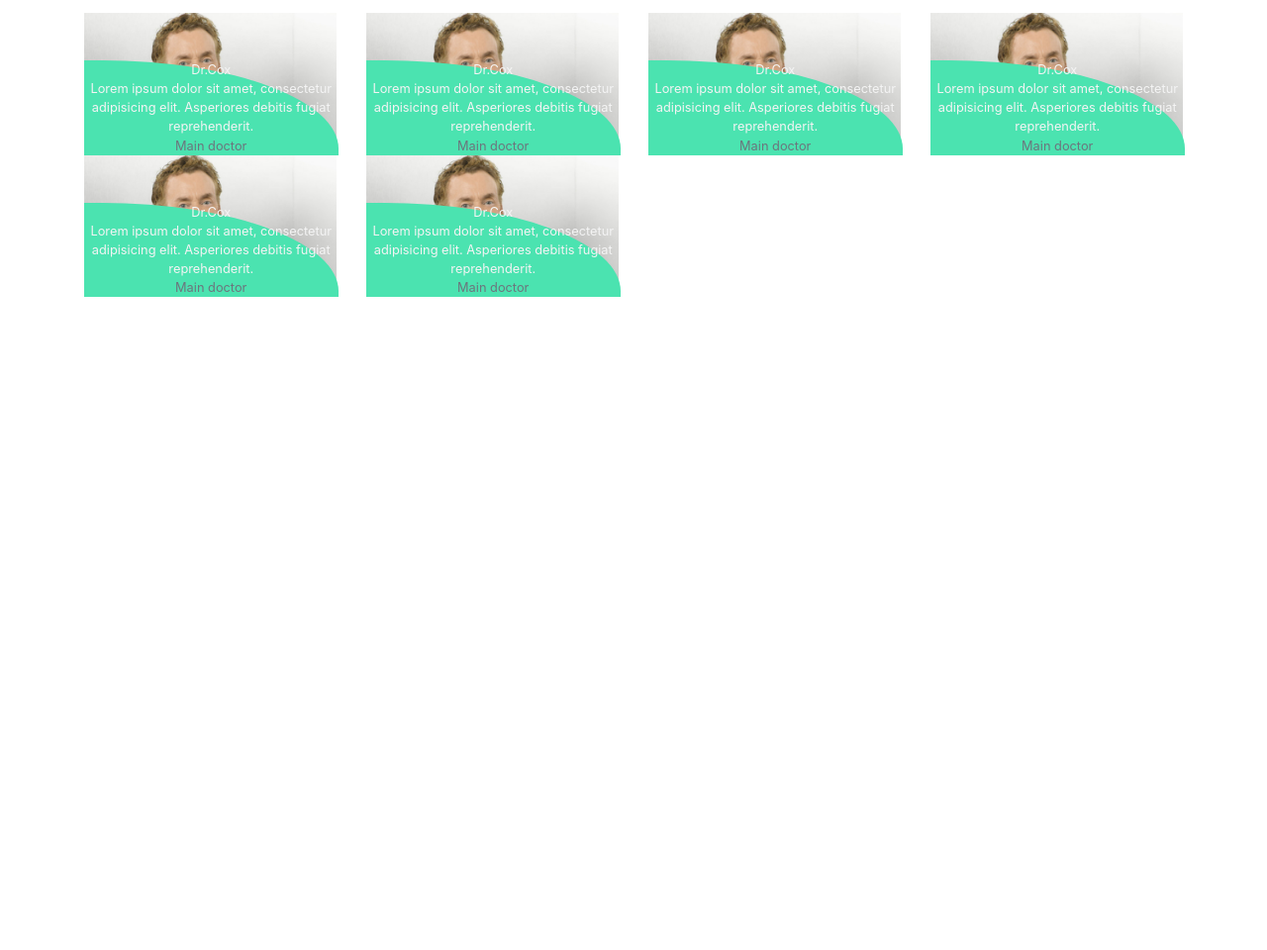
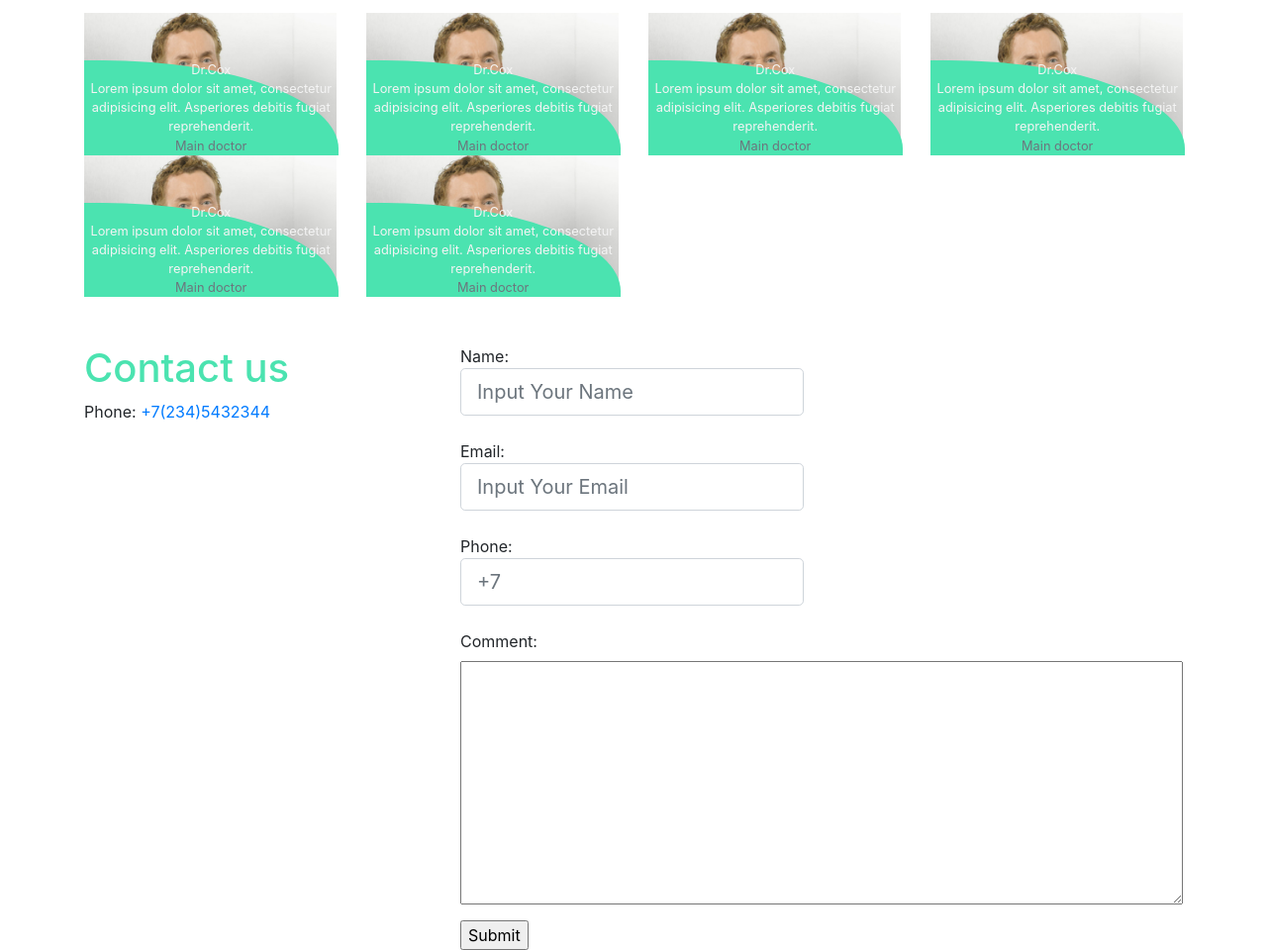
Before and after one commit to jonyweb20/Bootstrap_site, a plain HTML site: page index.html in a window 1280 px wide. Shown: the part 2012-2972 px from the top of the page at 99% size. Before the commit the page ends 2312 px from the top, so only its background shows below. Drawn offline with nearby package versions, Linux system fonts and the light colour scheme.

Commit message:
v.1.2
с блоком ввода информации

```diff
--- a/index.html
+++ b/index.html
@@ -3,7 +3,8 @@
 <head>
     <meta charset="UTF-8">
     <title>Title</title>
-    <link rel="stylesheet" href="https://cdn.jsdelivr.net/npm/bootstrap@4.6.0/dist/css/bootstrap.min.css" integrity="sha384-B0vP5xmATw1+K9KRQjQERJvTumQW0nPEzvF6L/Z6nronJ3oUOFUFpCjEUQouq2+l" crossorigin="anonymous">
+    <link rel="stylesheet" href="https://cdn.jsdelivr.net/npm/bootstrap@4.6.0/dist/css/bootstrap.min.css"
+          integrity="sha384-B0vP5xmATw1+K9KRQjQERJvTumQW0nPEzvF6L/Z6nronJ3oUOFUFpCjEUQouq2+l" crossorigin="anonymous">
     <link rel="stylesheet" href="https://cdnjs.cloudflare.com/ajax/libs/font-awesome/5.15.2/css/all.min.css">
 
     <link rel="stylesheet" href="css/style.css">
@@ -52,7 +53,14 @@
             </div>
             <div class="col-sm-12 col-md-8">
                 <h3>Scrubs</h3>
-                <p>Lorem ipsum dolor sit amet, consectetur adipisicing elit. Aliquid aperiam consequuntur ea eius enim esse expedita facilis id, iusto natus nobis odit officia officiis placeat quam quia rerum vitae, voluptates! Ab, alias asperiores consectetur deleniti dolores, dolorum ducimus eligendi error esse est, explicabo harum hic id ipsa labore nobis nulla officiis quam quod ratione rem repudiandae rerum saepe sunt suscipit vel voluptatum. Id, sint, tenetur! Ad dicta eius, expedita nulla officia porro quaerat! Ad amet architecto, at blanditiis commodi cumque, deserunt distinctio fuga hic illum impedit ipsa minus modi molestiae necessitatibus nihil obcaecati perspiciatis porro quasi, qui sed velit veritatis.</p>
+                <p>Lorem ipsum dolor sit amet, consectetur adipisicing elit. Aliquid aperiam consequuntur ea eius enim
+                    esse expedita facilis id, iusto natus nobis odit officia officiis placeat quam quia rerum vitae,
+                    voluptates! Ab, alias asperiores consectetur deleniti dolores, dolorum ducimus eligendi error esse
+                    est, explicabo harum hic id ipsa labore nobis nulla officiis quam quod ratione rem repudiandae rerum
+                    saepe sunt suscipit vel voluptatum. Id, sint, tenetur! Ad dicta eius, expedita nulla officia porro
+                    quaerat! Ad amet architecto, at blanditiis commodi cumque, deserunt distinctio fuga hic illum
+                    impedit ipsa minus modi molestiae necessitatibus nihil obcaecati perspiciatis porro quasi, qui sed
+                    velit veritatis.</p>
             </div>
         </div>
     </div>
@@ -62,14 +70,22 @@
     <h1 class="text-center my-5"> Portfolio </h1>
     <div class="container">
         <div class="row">
-            <div class="col-sm-12 col-md-6 col-lg-4"><img src="img/portfolio-image.png" alt="pic" class="img-fluid m-1"></div>
-            <div class="col-sm-12 col-md-6 col-lg-4"><img src="img/portfolio-image.png" alt="pic" class="img-fluid m-1"></div>
-            <div class="col-sm-12 col-md-6 col-lg-4"><img src="img/portfolio-image.png" alt="pic" class="img-fluid m-1"></div>
-            <div class="col-sm-12 col-md-6 col-lg-4"><img src="img/portfolio-image.png" alt="pic" class="img-fluid m-1"></div>
-            <div class="col-sm-12 col-md-6 col-lg-4"><img src="img/portfolio-image.png" alt="pic" class="img-fluid m-1"></div>
-            <div class="col-sm-12 col-md-6 col-lg-4"><img src="img/portfolio-image.png" alt="pic" class="img-fluid m-1"></div>
-            <div class="col-sm-12 col-md-6 col-lg-4"><img src="img/portfolio-image.png" alt="pic" class="img-fluid m-1"></div>
-            <div class="col-sm-12 col-md-6 col-lg-4"><img src="img/portfolio-image.png" alt="pic" class="img-fluid m-1"></div>
+            <div class="col-sm-12 col-md-6 col-lg-4"><img src="img/portfolio-image.png" alt="pic" class="img-fluid m-1">
+            </div>
+            <div class="col-sm-12 col-md-6 col-lg-4"><img src="img/portfolio-image.png" alt="pic" class="img-fluid m-1">
+            </div>
+            <div class="col-sm-12 col-md-6 col-lg-4"><img src="img/portfolio-image.png" alt="pic" class="img-fluid m-1">
+            </div>
+            <div class="col-sm-12 col-md-6 col-lg-4"><img src="img/portfolio-image.png" alt="pic" class="img-fluid m-1">
+            </div>
+            <div class="col-sm-12 col-md-6 col-lg-4"><img src="img/portfolio-image.png" alt="pic" class="img-fluid m-1">
+            </div>
+            <div class="col-sm-12 col-md-6 col-lg-4"><img src="img/portfolio-image.png" alt="pic" class="img-fluid m-1">
+            </div>
+            <div class="col-sm-12 col-md-6 col-lg-4"><img src="img/portfolio-image.png" alt="pic" class="img-fluid m-1">
+            </div>
+            <div class="col-sm-12 col-md-6 col-lg-4"><img src="img/portfolio-image.png" alt="pic" class="img-fluid m-1">
+            </div>
         </div>
     </div>
 </div>
@@ -82,7 +98,9 @@
                 <img src="img/cox.jpg" alt="team" class="img-fluid">
                 <div class="team-des">
                     <div class="team-des-1">Dr.Cox</div>
-                <div class="team-des-2">Lorem ipsum dolor sit amet, consectetur adipisicing elit. Asperiores debitis fugiat reprehenderit.</div>
+                    <div class="team-des-2">Lorem ipsum dolor sit amet, consectetur adipisicing elit. Asperiores debitis
+                        fugiat reprehenderit.
+                    </div>
                     <div class="text-muted">Main doctor</div>
                 </div>
             </div>
@@ -90,7 +108,9 @@
                 <img src="img/cox.jpg" alt="team" class="img-fluid">
                 <div class="team-des">
                     <div class="team-des-1">Dr.Cox</div>
-                    <div class="team-des-2">Lorem ipsum dolor sit amet, consectetur adipisicing elit. Asperiores debitis fugiat reprehenderit.</div>
+                    <div class="team-des-2">Lorem ipsum dolor sit amet, consectetur adipisicing elit. Asperiores debitis
+                        fugiat reprehenderit.
+                    </div>
                     <div class="text-muted">Main doctor</div>
                 </div>
             </div>
@@ -98,7 +118,9 @@
                 <img src="img/cox.jpg" alt="team" class="img-fluid">
                 <div class="team-des">
                     <div class="team-des-1">Dr.Cox</div>
-                    <div class="team-des-2">Lorem ipsum dolor sit amet, consectetur adipisicing elit. Asperiores debitis fugiat reprehenderit.</div>
+                    <div class="team-des-2">Lorem ipsum dolor sit amet, consectetur adipisicing elit. Asperiores debitis
+                        fugiat reprehenderit.
+                    </div>
                     <div class="text-muted">Main doctor</div>
                 </div>
             </div>
@@ -106,7 +128,9 @@
                 <img src="img/cox.jpg" alt="team" class="img-fluid">
                 <div class="team-des">
                     <div class="team-des-1">Dr.Cox</div>
-                    <div class="team-des-2">Lorem ipsum dolor sit amet, consectetur adipisicing elit. Asperiores debitis fugiat reprehenderit.</div>
+                    <div class="team-des-2">Lorem ipsum dolor sit amet, consectetur adipisicing elit. Asperiores debitis
+                        fugiat reprehenderit.
+                    </div>
                     <div class="text-muted">Main doctor</div>
                 </div>
             </div>
@@ -114,7 +138,9 @@
                 <img src="img/cox.jpg" alt="team" class="img-fluid">
                 <div class="team-des">
                     <div class="team-des-1">Dr.Cox</div>
-                    <div class="team-des-2">Lorem ipsum dolor sit amet, consectetur adipisicing elit. Asperiores debitis fugiat reprehenderit.</div>
+                    <div class="team-des-2">Lorem ipsum dolor sit amet, consectetur adipisicing elit. Asperiores debitis
+                        fugiat reprehenderit.
+                    </div>
                     <div class="text-muted">Main doctor</div>
                 </div>
             </div>
@@ -122,8 +148,58 @@
                 <img src="img/cox.jpg" alt="team" class="img-fluid">
                 <div class="team-des">
                     <div class="team-des-1">Dr.Cox</div>
-                    <div class="team-des-2">Lorem ipsum dolor sit amet, consectetur adipisicing elit. Asperiores debitis fugiat reprehenderit.</div>
+                    <div class="team-des-2">Lorem ipsum dolor sit amet, consectetur adipisicing elit. Asperiores debitis
+                        fugiat reprehenderit.
+                    </div>
                     <div class="text-muted">Main doctor</div>
+                </div>
+            </div>
+        </div>
+    </div>
+</div>
+<!--contact-->
+<div class="contact-form mt-5" id="contact">
+    <div class="container">
+        <div class="row">
+            <div class="col-sm-12 col-md-4">
+                <h1>Contact us</h1>
+                <p>Phone: <span itemprop="telephone">
+                   <a href="tel:+72345432344">+7(234)5432344</a>
+               </span></p>
+                <iframe src="https://yandex.ru/map-widget/v1/?um=constructor%3Aef24cf267da9fe298c0ec89a736885459d7394eaf8dddf9dfe377d81758b8532&amp;source=constructor"
+                        width="100%" height="400" frameborder="0"></iframe>
+            </div>
+            <div class="col-sm-12 col-md-8">
+                <form action="">
+                    <div class="form-group">
+                        <label for="name"> Name:
+                            <input type="text" id="name" class="form-control form-control-lg" placeholder="Input Your Name"
+                                   name="name" required autocomplete="off">
+                        </label>
+
+
+                    </div>
+                    <div class="form-group">
+                        <label for="email">Email:
+                        <input type="email" id="email" class="form-control form-control-lg" placeholder="Input Your Email"
+                               name="email" required autocomplete="off">
+                        </label>
+                    </div>
+
+                    <div class="form-group">
+                        <label for="tel">Phone:
+                        <input type="tel" id="tel" class="form-control form-control-lg" placeholder="+7" name="tel" required
+                               autocomplete="on">
+                        </label>
+                    </div>
+
+                    <div class="form-group">
+                        <label for="comment" class="w-100">Comment:</label>
+                        <textarea name="text" id="comment" class="d-block w-100" cols="30" rows="10"></textarea>
+                    </div>
+                    <input type="submit">
+
+                </form>
             </div>
         </div>
     </div>
@@ -131,36 +207,13 @@
 </div>
 
 
-
-
-
-
-
-
-
-
-
-
-
-
-
-
-
-
-
-
-
-
-
-
-
-
-
-
-
-
-
-<script src="https://code.jquery.com/jquery-3.5.1.slim.min.js" integrity="sha384-DfXdz2htPH0lsSSs5nCTpuj/zy4C+OGpamoFVy38MVBnE+IbbVYUew+OrCXaRkfj" crossorigin="anonymous"></script>
-<script src="https://cdn.jsdelivr.net/npm/bootstrap@4.6.0/dist/js/bootstrap.bundle.min.js" integrity="sha384-Piv4xVNRyMGpqkS2by6br4gNJ7DXjqk09RmUpJ8jgGtD7zP9yug3goQfGII0yAns" crossorigin="anonymous"></script>
+<script src="https://code.jquery.com/jquery-3.5.1.slim.min.js"
+        integrity="sha384-DfXdz2htPH0lsSSs5nCTpuj/zy4C+OGpamoFVy38MVBnE+IbbVYUew+OrCXaRkfj"
+        crossorigin="anonymous"></script>
+<script src="https://cdn.jsdelivr.net/npm/bootstrap@4.6.0/dist/js/bootstrap.bundle.min.js"
+        integrity="sha384-Piv4xVNRyMGpqkS2by6br4gNJ7DXjqk09RmUpJ8jgGtD7zP9yug3goQfGII0yAns"
+        crossorigin="anonymous"></script>
+<script src="https://cdnjs.cloudflare.com/ajax/libs/imask/6.0.7/imask.min.js" integrity="sha512-qCt/OTd55ilhuXLRNAp/G8uONXUrpFoDWsXDtyjV4wMbvh46dOEjvHZyWkvnffc6I2g/WHSKsaFUCm0RISxnzQ==" crossorigin="anonymous"></script>
+<script src="js/anchor.js"></script>
 </body>
 </html>
```
Lines whose indentation alone changed are shown as unchanged.
